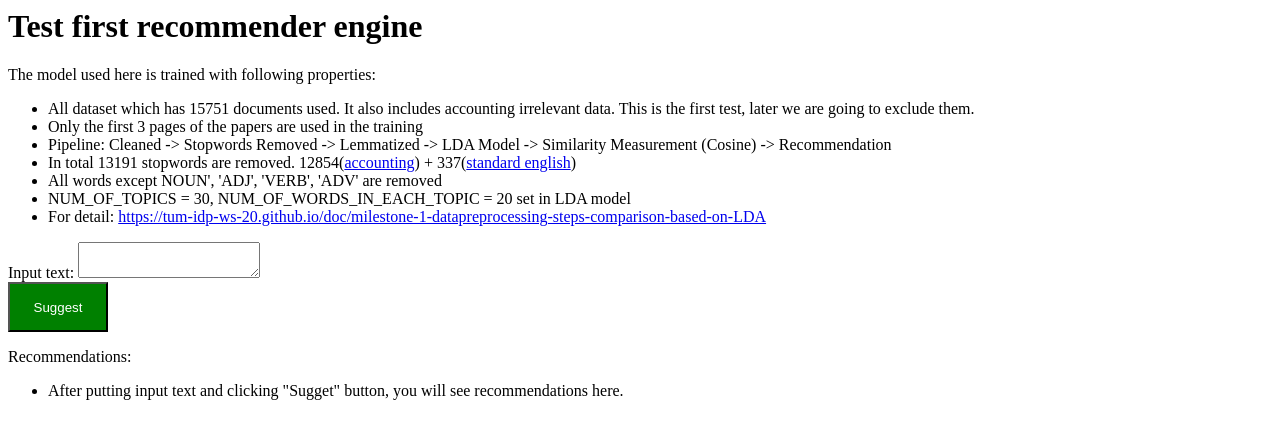
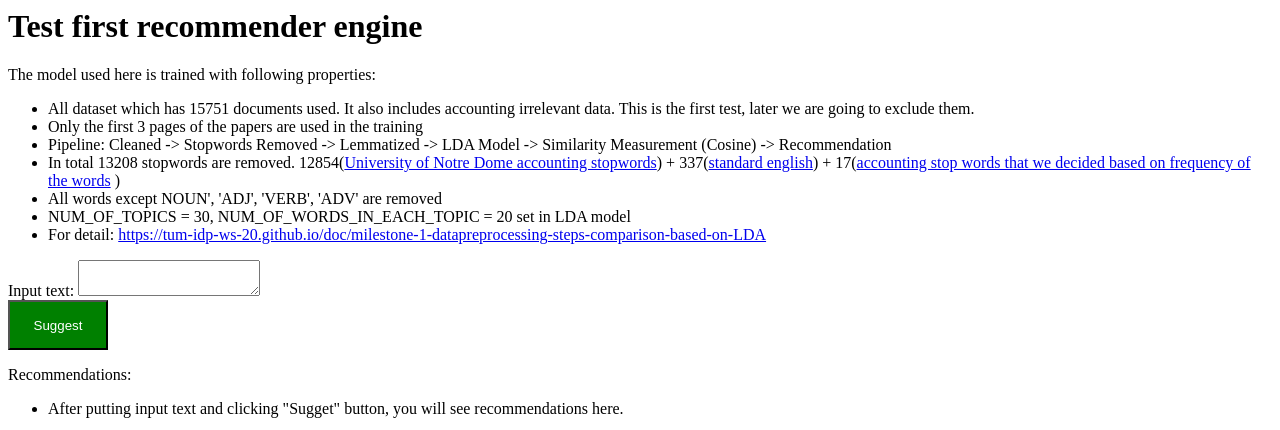
Before and after one commit to TUM-IDP-WS-20/simple-recommender, a Flask app: page / in a window 1280 px wide. Shown: the top 430 px of the page. Run offline with Flask 2, Linux system fonts and the light colour scheme; parts of the project's set-up code (start-up, migrations or seed data) failed here and were passed over.

Commit message:
fix accountng stopwords list

```diff
--- a/templates/index.html
+++ b/templates/index.html
@@ -5,7 +5,7 @@
     <li>All dataset which has 15751 documents used. It also includes accounting irrelevant data. This is the first test, later we are going to exclude them.</li>
     <li>Only the first 3 pages of the papers are used in the training</li>
     <li>Pipeline: Cleaned -> Stopwords Removed -> Lemmatized -> LDA Model -> Similarity Measurement (Cosine) -> Recommendation</li>
-    <li>In total 13191 stopwords are removed. 12854(<a target="_blank" href="https://drive.google.com/file/d/1XQ9cxY7ZsBKsfavt9PiVBEE5es9_bA7c/view?usp=sharing">accounting</a>) + 337(<a target="_blank" href="https://drive.google.com/file/d/1jwhQ8TrcAoSJ8QWhjJ_prgrvxe6LWK_Z/view?usp=sharing">standard english</a>) </li>
+    <li>In total 13208 stopwords are removed. 12854(<a target="_blank" href="https://drive.google.com/file/d/1gZfPtIQyQ82u12ScEvEndMMujfrnh8Gd/view?usp=sharing">University of Notre Dome accounting stopwords</a>) + 337(<a target="_blank" href="https://drive.google.com/file/d/1jwhQ8TrcAoSJ8QWhjJ_prgrvxe6LWK_Z/view?usp=sharing">standard english</a>) + 17(<a target="_blank" href="https://drive.google.com/file/d/1gZfPtIQyQ82u12ScEvEndMMujfrnh8Gd/view?usp=sharing">accounting stop words that we decided based on frequency of the words</a> ) </li>
     <li>All words except NOUN', 'ADJ', 'VERB', 'ADV' are removed</li>
     <li>NUM_OF_TOPICS = 30, NUM_OF_WORDS_IN_EACH_TOPIC = 20 set in LDA model</li>
     <li>For detail: <a target="_blank" href="https://tum-idp-ws-20.github.io/doc/milestone-1-datapreprocessing-steps-comparison-based-on-LDA">https://tum-idp-ws-20.github.io/doc/milestone-1-datapreprocessing-steps-comparison-based-on-LDA</a> </li>
```
